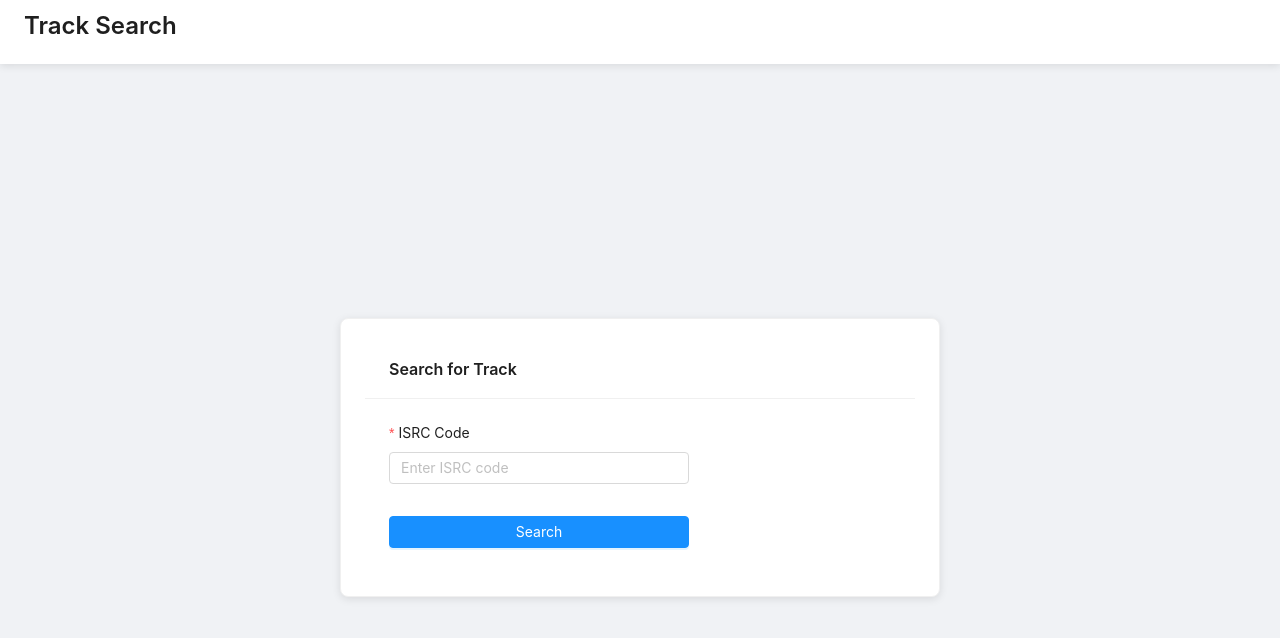
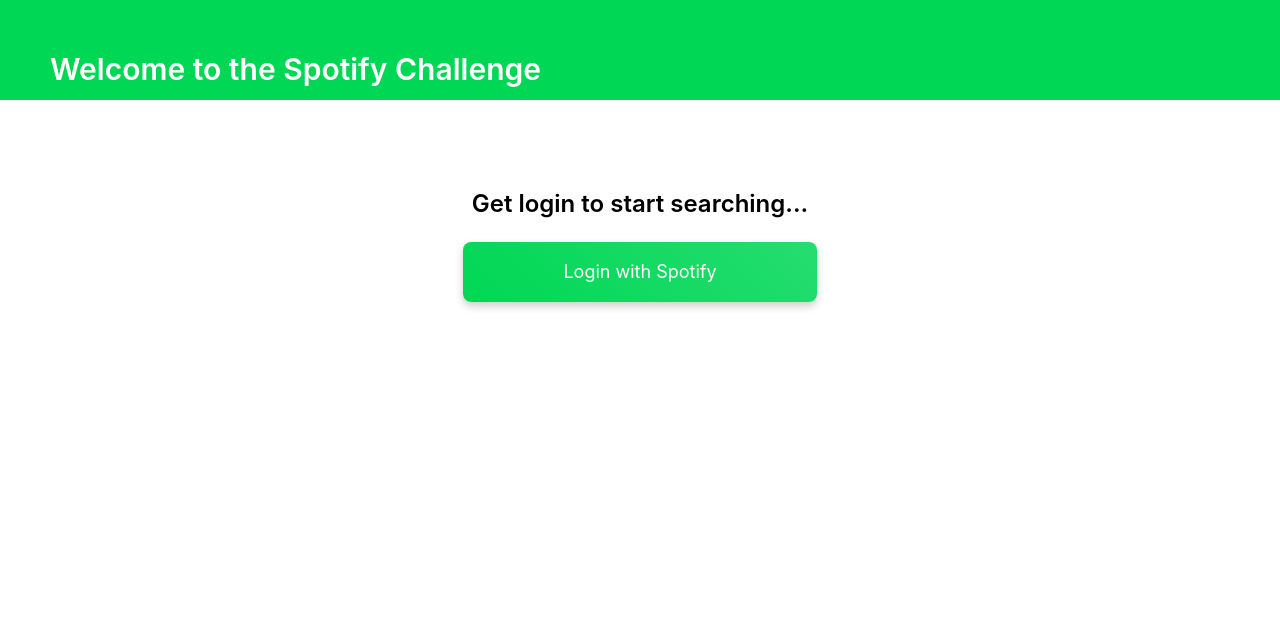
Before and after one commit to SergioEstebanPi/spotify-search, a React (Create React App) app: page /loginSuccess in a window 1280 px wide. Shown: the top 638 px of the page. Built offline with nearby package versions, Linux system fonts and the light colour scheme; no server answers.

Commit message:
Fix env variables and add styles

```diff
--- a/src/App.js
+++ b/src/App.js
@@ -1,31 +1,36 @@
 import React from 'react';
-import { Route, Routes, Link } from 'react-router-dom';
+import { Route, Routes } from 'react-router-dom';
 import SearchForm from './components/SearchForm';
 import TrackMetadata from './components/TrackMetadata';
+import 'antd/dist/reset.css';
 import './App.css';
 import Home from './components/Home';
-import LoginSuccess from './components/LoginSuccess';
+import Login from './components/Login';
 
 const App = () => {
-
     return (
-        <div>
-            <main>
         <Routes>
-                    <Route path="/" element={<Home />} />
-                    <Route path="/loginSuccess" element={<LoginSuccess />} />
+            <Route exact path="/" element={<Home />}>
+                <Route index element={<Login />} />
+                <Route path="*" element={<Login />} />
                 <Route
-                        path="/search"
                     exact
+                    index={true}
+                    path="login"
+                    element={<Login />}
+                />
+                <Route
+                    exact
+                    path="search"
                     element={<SearchForm />}
                 />
                 <Route
-                        path="/track/:isrc"
+                    exact
+                    path="track/:isrc"
                     element={<TrackMetadata />}
                 />
+            </Route>
         </Routes>
-            </main>
-        </div>
     );
 };
 
--- a/src/api/axiosApi.js
+++ b/src/api/axiosApi.js
@@ -2,13 +2,13 @@
 import { BASEURL, BASIC, TIMEOUT } from '../constants/constants';
 
 const instance = axios.create({
-  baseURL: process.env.API_URL || BASEURL,
+  baseURL: process.env.REACT_APP_API_URL || BASEURL,
   timeout: TIMEOUT,
   withCredentials: true,
 });
 
 instance.interceptors.request.use(function (config) {
-  config.headers.Authorization = BASIC + process.env.AUTH_BASIC;
+  config.headers.Authorization = BASIC + process.env.REACT_APP_AUTH_BASIC;
   return config;
 });
 
--- a/src/components/CoverImage.js
+++ /dev/null
@@ -1,20 +0,0 @@
-import React from 'react';
-import { BASEURL } from '../constants/constants';
-import { Card } from 'antd';
-
-const baseURL = BASEURL + 'codechallenge/getCover?isrc=';
-
-const CoverImage = ({ img }) => {
-    return img && (
-        <Card
-            hoverable
-            style={{
-                width: 300,
-            }}
-            cover={<img alt="Cover" src={img} />}
-        >
-        </Card>
-    )
-};
-
-export default CoverImage;
--- a/src/components/Home.js
+++ b/src/components/Home.js
@@ -1,16 +1,21 @@
 import React from 'react';
-import 'antd/dist/reset.css';
+import { Layout, Typography } from 'antd';
+import { Outlet } from 'react-router-dom';
 
-import { Button, Layout, Typography, Space } from 'antd';
-import { BASEURL } from '../constants/constants';
 const { Header, Content } = Layout;
 const { Title } = Typography;
 
-
 const Home = () => (
-  <Layout style={{ minHeight: '100vh', backgroundColor: '#f5f5f5' }}>
-    <Header style={{ backgroundColor: '#ffffff', padding: '0 24px' }}>
-      <div className="logo" />
+  <Layout style={{ minHeight: '50vh', backgroundColor: '#f5f5f5' }}>
+    <Header style={{
+      backgroundColor: '#00d755',
+      padding: '50px 50px'
+    }}>
+      <Title level={2} style={{
+          color: '#ffffff',
+      }}>
+          Welcome to the Spotify Challenge
+      </Title>
     </Header>
     <Content
       style={{
@@ -22,18 +27,7 @@
           backgroundColor: '#ffffff',
       }}
       >
-      <Title level={2} style={{ color: '#333' }}>
-        Welcome to the Spotify Challenge
-      </Title>
-      <Space direction="vertical" size="large">
-        <Button
-          type="primary"
-          href={BASEURL + "oauth2/authorization/spotify"}
-          style={{ backgroundColor: '#1890ff', borderColor: '#1890ff' }}
-        >
-          Login with Spotify
-        </Button>
-      </Space>
+      <Outlet />
     </Content>
   </Layout>
 );
--- /dev/null
+++ b/src/components/Login.css
@@ -0,0 +1,18 @@
+.custom-login-button {
+    font-size: 18px;
+    padding: 30px 100px;
+    border-radius: 8px;
+    background: linear-gradient(45deg, #00d755, #00d756da);
+    color: #fff;
+    border: none;
+    box-shadow: 0 4px 8px rgba(0, 0, 0, 0.2);
+}
+
+.custom-login-button:hover {
+    background: linear-gradient(45deg, #00d755, #000000);
+    transform: scale(1.05);
+}
+
+.custom-login-button:focus {
+    outline: none;
+}
--- /dev/null
+++ b/src/components/Login.js
@@ -0,0 +1,26 @@
+import React from 'react';
+import { Button } from 'antd';
+import { BASEURL } from '../constants/constants';
+import './Login.css';
+import Title from 'antd/es/typography/Title';
+
+const Login = () => (
+    <>
+        <Title level={3} style={{
+            color: 'black',
+        }}>
+            Get login to start searching...
+        </Title>
+        <div style={{ display: 'flex', justifyContent: 'center', alignItems: 'center', height: '10vh' }}>
+            <Button
+                type="default"
+                className="custom-login-button"
+                href={BASEURL + "oauth2/authorization/spotify"}
+            >
+                Login with Spotify
+            </Button>
+        </div>
+    </>
+);
+
+export default Login;
--- a/src/components/LoginSuccess.js
+++ /dev/null
@@ -1,22 +0,0 @@
-import React, { useEffect, useState } from 'react';
-import axios from 'axios';
-import SearchForm from './SearchForm';
-import { BASEURL } from '../constants/constants';
-
-const LoginSuccess = () => {
-  const [user, setUser] = useState(null);
-
-  useEffect(() => {
-    axios.get(BASEURL + 'api/user')
-      .then(response => setUser(response.data))
-      .catch(error => console.error(error));
-  }, []);
-
-  return (
-    <div>
-        <SearchForm />
-    </div>
-  );
-};
-
-export default LoginSuccess;
--- a/src/components/SearchForm.js
+++ b/src/components/SearchForm.js
@@ -2,12 +2,11 @@
 import { useNavigate } from 'react-router-dom';
 import { useSelector } from 'react-redux';
 import useApi from '../hooks/useApi';
-import { Button, Card, Form, Input, Spin, Typography, Layout, Space } from 'antd';
+import { Button, Card, Form, Input, Spin, Typography } from 'antd';
 import ErrorComponent from '../components/ErrorComponent';
-import './SearchForm.css';  // Import the CSS file
+import './SearchForm.css';
 
 const { Title } = Typography;
-const { Header, Content } = Layout;
 
 const SearchForm = () => {
     const [isrc, setIsrc] = useState('');
@@ -18,9 +17,11 @@
 
     useEffect(() => {
         if (status === 'succeeded') {
+            if(isrc){
                 navigate(`/track/${isrc}`);
             }
-    }, [status, isrc, navigate]);
+        }
+    }, [status])
 
     const handleSubmit = async () => {
         if (isrc.trim()) {
@@ -29,28 +30,20 @@
     };
 
     return (
-        <Layout className="layout">
-            <Header className="header">
-                <div style={{ display: 'flex', alignItems: 'center', height: '64px' }}>
-                    <Title level={3} className="header-title">Track Search</Title>
-                </div>
-            </Header>
-            <Content className="content">
         <Card
             title="Search for Track"
             className="card"
-                    bodyStyle={{ padding: '24px' }}
+        >
+            <Form
+                name="search-form"
+                layout="vertical"
+                style={{ width: '100%' }}
+                autoComplete="off"
             >
                 {status === 'failed' && <ErrorComponent message={error} className="error-message" />}
                 {status === 'loading' && <div className="spinner-container"><Spin /></div>}
-                    <Form
-                        name="search-form"
-                        layout="vertical"
-                        style={{ maxWidth: 400 }}
-                        autoComplete="off"
-                    >
                 <Form.Item
-                            label="ISRC Code"
+                    label="ISRC Code (e.g. SE5Q52000915)"
                     name="isrc"
                     rules={[{ required: true, message: 'Please input ISRC code!' }]}
                     style={{ marginBottom: 16 }}
@@ -58,6 +51,7 @@
                     <Input
                         type="text"
                         value={isrc}
+                        style={{ padding: 10 }}
                         onChange={(e) => setIsrc(e.target.value)}
                         placeholder="Enter ISRC code"
                         className="input"
@@ -68,14 +62,21 @@
                         type="primary"
                         onClick={handleSubmit}
                         className="button"
+                        style={{
+                            backgroundColor: '#00d755',
+                            padding: '25px 25px',
+                            border: 0
+                        }}
                     >
+                        <Title level={4} style={{
+                            color: 'white',
+                        }}>
                             Search
+                        </Title>
                     </Button>
                 </Form.Item>
             </Form>
         </Card>
-            </Content>
-        </Layout>
     );
 };
 
```
Also changed, not shown: src/components/TrackMetadata.js (+64 -18 lines), 1 other file (tests, documents, lock files or other folders). Lines whose indentation alone changed are shown as unchanged.
